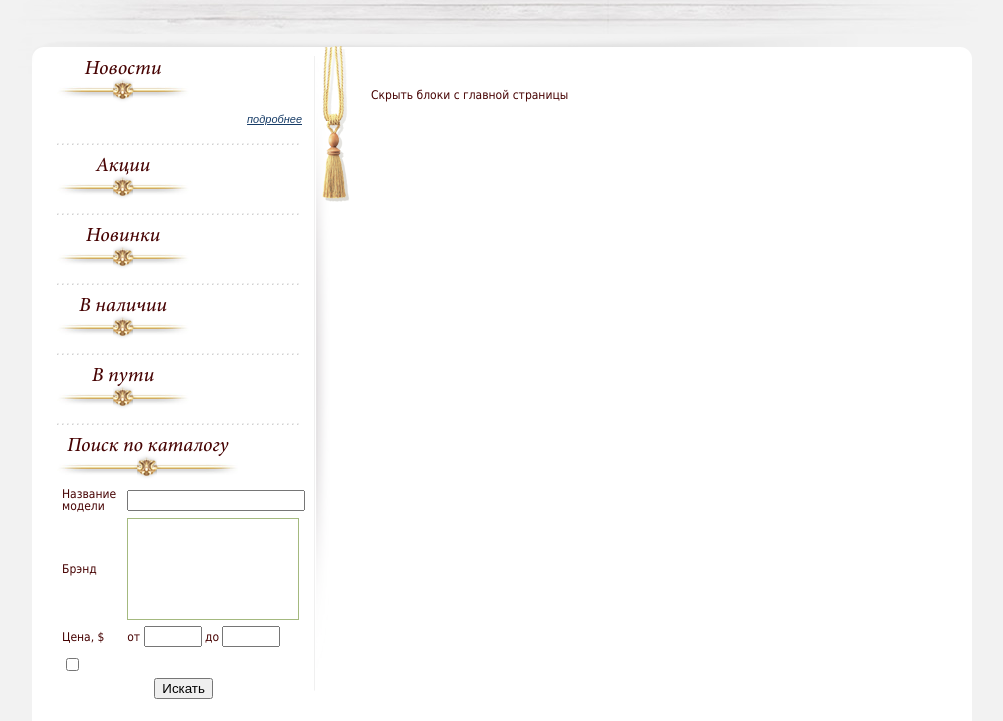
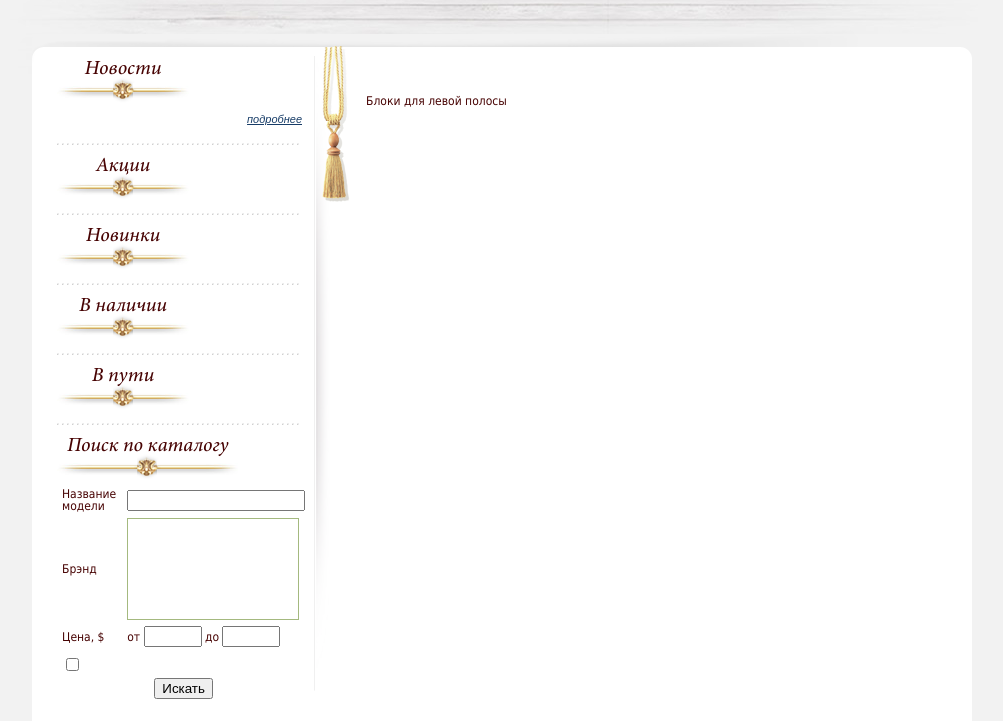
Before and after one commit to Fyr/marryme, a CakePHP app: template app/views/admin/settings.ctp in a window 1280 px wide. Shown: the part 525-1246 px from the top of the page, without its empty margins (138-1141 px from the left). Run offline with PHP 8.4 and a stand-in for CakePHP, Linux system fonts and the light colour scheme; the template is opened without the code that fills it, so the values that code supplies are empty; some libraries are stand-ins or nearby versions.

Commit message:
Изменения: 1. Сделать блок Новинки 2. Настройка блоков на левой полосе 3. Убрать при просмотре платья В наличии 4. Добавить в левую полосу блок Новинки 5. Сделать новый стикер для Новинки

```diff
--- a/app/app_controller.php
+++ b/app/app_controller.php
@@ -62,6 +62,9 @@ class SiteController extends AppController {
 		foreach($aFeatured as $article) {
 			$aID[] = $article['Article']['id'];
 		}
+
+		$aProducts = $this->Article->getRandomRows(4, array('Article.object_type' => 'products', 'published' => 1, 'is_new' => 1));
+		$this->set('newProducts', $aProducts);
 
 		$aProducts = $this->Article->getRandomRows(4, array('Article.object_type' => 'products', 'published' => 1, 'is_active' => 1, 'NOT' => array('Article.id' => $aID)));
 		$this->set('activeProducts', $aProducts);
--- a/app/controllers/article_controller.php
+++ b/app/controllers/article_controller.php
@@ -144,7 +144,8 @@ class ArticleController extends SiteController {
 			$aCategoryOptions = $this->Category->getOptions('brands');
 			$categoryTitle = ($this->categoryID) ? $aCategoryOptions[$this->categoryID] : 'Платье';
 			if ($this->objectType == 'brands') {
-				$aCollections = $this->Article->findAllByObject_id($articleID);
+				$aCollections = $this->Article->find('all', array('conditions' => array('Article.object_id' => $articleID, 'Article.published' => 1)));
+				// $aCollections = $this->Article->findAllByObject_id($articleID);
 				$this->set('aCollections', $aCollections);
 				$categoryID = $aArticle['Article']['object_id'];
 
@@ -179,7 +180,7 @@ class ArticleController extends SiteController {
 					$categoryTitle.', '.$brandTitle.', '.trim($aArticle['Article']['title']),
 					'купить платье '.$brandTitle.' из коллекции '.trim($aArticle['Article']['title']).' в магазине '.DOMAIN_TITLE.' недорого'
 				);
-				$aAnotherCollections = $this->Article->find('all', array('conditions' => array('Article.object_type' => 'collections', 'Article.object_id' => $aArticle['Article']['object_id'], 'Article.id <> '.$articleID)));
+				$aAnotherCollections = $this->Article->find('all', array('conditions' => array('Article.object_type' => 'collections', 'Article.object_id' => $aArticle['Article']['object_id'], 'Article.id <> '.$articleID, 'Article.published' => 1)));
 				$this->set('aAnotherCollections', $aAnotherCollections);
 			}
 			if ($categoryID == 18 || $categoryID == 19) {
--- a/app/plugins/articles/controllers/components/p_c_article.php
+++ b/app/plugins/articles/controllers/components/p_c_article.php
@@ -101,6 +101,7 @@ class PCArticleComponent extends Object {
 			$data['Article']['featured'] = (isset($data['Article']['featured'])) ? 1 : 0;
 			$data['Article']['is_active'] = (isset($data['Article']['is_active'])) ? 1 : 0;
 			$data['Article']['is_pending'] = (isset($data['Article']['is_pending'])) ? 1 : 0;
+			$data['Article']['is_new'] = (isset($data['Article']['is_new'])) ? 1 : 0;
 
 			if ($this->_->Article->saveAll($data)) {
 				$id = $this->_->Article->id;
--- a/app/views/admin/settings.ctp
+++ b/app/views/admin/settings.ctp
@@ -9,33 +9,24 @@
 <form id="settingsForm" name="settingsForm" action="" method="post">
 <table class="pad5" cellpadding="0" cellspacing="0">
 <?
-foreach($data as $input) {
-	echo $this->element('std_input', array_merge(array('plugin' => 'core'), $input));
-}
+	foreach($data as $input) {
+		echo $this->element('std_input', array_merge(array('plugin' => 'core'), $input));
+	}
 ?>
-<tr>
-	<td align="center" colspan="2">
-		<p><span>Скрыть блоки с главной страницы</span></p>
-	</td>
-</tr>
-
+</table>
+<br/>
+<fieldset>
+<legend>Блоки для левой полосы</legend>
+<table class="pad5" cellpadding="0" cellspacing="0">
 <?
-foreach($data2 as $input) :
+	foreach($data2 as $input) {
+		echo $this->element('std_input', array_merge(array('plugin' => 'core'), $input));
+	}
 ?>
-<tr>
-	<td align="center" colspan="2">
-<? echo $this->element('std_input', array_merge(array('plugin' => 'core'), $input)); ?>
-	</td>
-</tr>
-<?
-endforeach;
-?>
-
-<tr>
-	<td align="center" colspan="2">
+</table>
+</fieldset>
+<div align="center">
 		<br/>
 		<?=$this->element('btn_icon_save', array('plugin' => 'core', 'onclick' => 'document.settingsForm.submit()'))?>
-	</td>
-</tr>
-</table>
+</div>
 </form>
--- a/app/views/products/view.ctp
+++ b/app/views/products/view.ctp
@@ -46,7 +46,7 @@
 <?
 	}
 ?>
-							<li><strong>В наличии:</strong> <?=($aArticle['Article']['is_active']) ? 'Да' : 'Нет'?></li>
+							<!--li><strong>В наличии:</strong> <?=($aArticle['Article']['is_active']) ? 'Да' : 'Нет'?></li-->
 						</ul>
 						<?=$this->element('article_view', array('plugin' => 'articles'))?>
 						<div class="atc">
```
Also changed, not shown: app/webroot/img/sticker_in_stock.png, app/webroot/img/sticker_is_new.png, app/webroot/img/sticker_new.png, app/webroot/img/sticker_v_puti.png, 1 other file.
